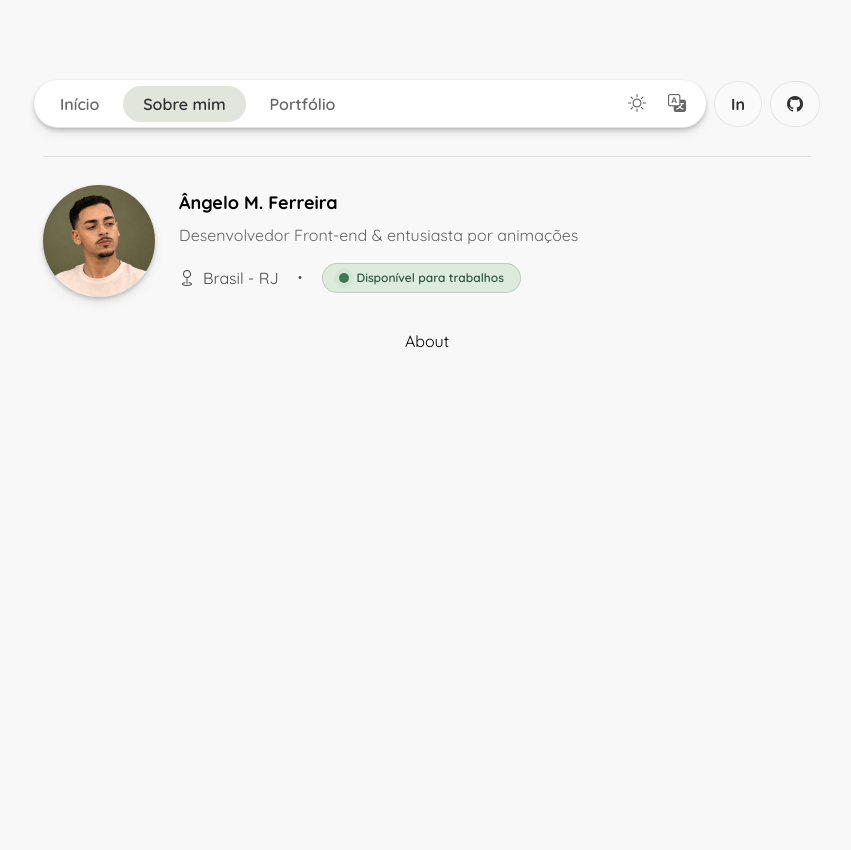
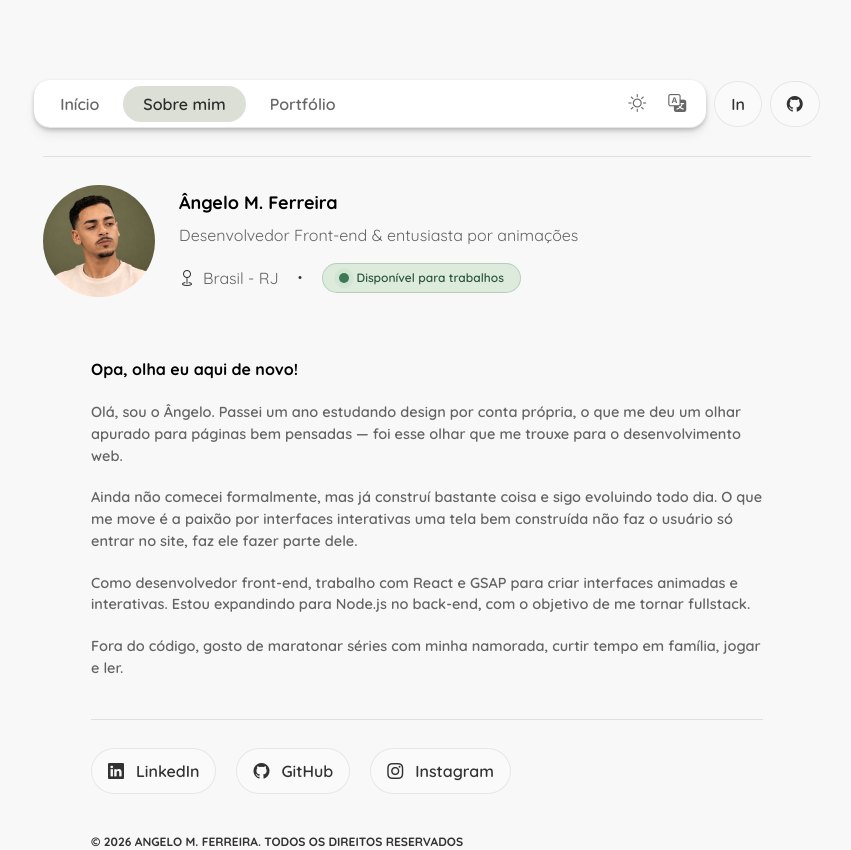
Before and after one commit to devmrqs/devmrqs.com.br, a React (Vite) app: page /about in a window 1280 px wide. Shown: the whole page, without its empty margins (213-1064 px from the left). Before the commit the page ends 800 px from the top, so only its background shows below. Built offline with nearby package versions, Linux system fonts and the light colour scheme.

Commit message:
🎨 style: mudar parâmetros, para os novas classes compartilhadas

```diff
--- a/src/App.jsx
+++ b/src/App.jsx
@@ -15,11 +15,13 @@ function App() {
       <div className="flex justify-start w-3xl">
         <Header />
       </div>
-      <Routes>
-        <Route path="/" element={<Home />} />
-        <Route path="/about" element={<About />} />
-        <Route path="/portfolio" element={<Portfolio />} />
-      </Routes>
+      <div className="w-2xl">
+        <Routes>
+          <Route path="/" element={<Home />} />
+          <Route path="/about" element={<About />} />
+          <Route path="/portfolio" element={<Portfolio />} />
+        </Routes>
+      </div>
     </div>
   );
 }
--- a/src/components/Header.jsx
+++ b/src/components/Header.jsx
@@ -1,25 +1,24 @@
 import perfil from "../assets/perfil.png";
-import { shadowBox } from "../styles/sharedClasses";
 
 const Header = () => {
   return (
-    <div className="flex flex-row justify-start w-3xl mb-8 select-none">
+    <div className="flex flex-row justify-start w-3xl mb-15 select-none">
       <img
         src={perfil}
         alt=""
-        className={`rounded-full select-none h-auto w-28 ${shadowBox}`}
+        className={`rounded-full select-none h-auto w-28`}
       />
       <div className="flex flex-col ml-6 justify-center">
         <h3 className="font-bold text-lg mb-1.5 select-text">
           Ângelo M. Ferreira
         </h3>
-        <p className="font-normal text-base text-[rgba(0,0,0,0.6)] select-text">
+        <p className="font-normal text-base text-blackVLO select-text">
           Desenvolvedor Front-end & entusiasta por animações
         </p>
         <div className="flex justify-start mt-4 items-center select-none">
-          <i className="bi bi-geo mr-2 text-base text-[rgba(0,0,0,0.7)]"></i>
-          <p className="text-[rgba(0,0,0,0.7)] text-base">Brasil - RJ</p>
-          <i className="bi bi-circle-fill text-[3px] text-[rgba(0,0,0,0.7)] ml-5 mr-5"></i>
+          <i className="bi bi-geo mr-2 text-base text-blackLO"></i>
+          <p className="text-blackVLO text-base">Brasil - RJ</p>
+          <i className="bi bi-circle-fill text-[3px] text-blackLO ml-5 mr-5"></i>
           <div className="bg-[rgba(116,187,113,0.2)] flex items-center justify-center gap-2 py-1.5 px-4 rounded-full border-[0.5px] border-[rgb(44,85,62,0.2)] duration-500">
             <span className="relative flex h-2.5 w-2.5">
               <span className="animate-ping absolute h-full w-full rounded-full bg-[rgb(62,121,87)] opacity-75"></span>
--- a/src/components/Navbar.jsx
+++ b/src/components/Navbar.jsx
@@ -10,14 +10,14 @@ import ThemeSwitcher from "./ThemeSwitcher";
 const Navbar = () => {
   const linkClasses = ({ isActive }) =>
     isActive
-      ? "bg-[rgb(135,150,118,0.25)] px-5 py-1.5 -my-2 rounded-full duration-500 text-[rgba(0,0,0,0.8)]"
-      : "px-3 py-2 -my-2 rounded-full hover:text-[rgba(0,0,0,0.8)] duration-500";
+      ? "bg-mossLO px-5 py-1.5 -my-2 rounded-full duration-500 text-blackLO"
+      : "px-3 py-2 -my-2 rounded-full duration-500";
 
   return (
     <div className="flex flex-col select-none justify-center items-center">
-      <div className="flex flex-row mt-20 justify-between items-center gap-2 select-none mb-7">
+      <div className="flex flex-row mt-20 justify-between items-center gap-2 mb-7">
         <nav
-          className={`bg-white flex justify-between items-center gap-4 rounded-full p-2.5 w-2xl text-[rgba(0,0,0,0.6)] ${shadowBox}`}
+          className={`bg-white flex justify-between items-center gap-4 rounded-2xl p-2.5 w-2xl text-blackVLO ${shadowBox}`}
         >
           <div className="flex gap-3 font-semibold ml-1 text-base justify-center items-center">
             <NavLink to="/" className={linkClasses}>
@@ -50,7 +50,7 @@ const Navbar = () => {
           rel="noopener noreferrer"
         ></a>
       </div>
-      <div className="h-px bg-[rgba(0,0,0,0.1)] w-3xl mb-7"></div>
+      <div className="h-px bg-blackLine w-3xl mb-7"></div>
     </div>
   );
 };
--- a/src/index.css
+++ b/src/index.css
@@ -5,6 +5,12 @@
 
 @theme {
   --font-sans: "Quicksand", sans-serif;
+
+  /* Colors */
+  --color-mossLO: rgb(135, 150, 118, 0.3); /* Moss Low Opacity */
+  --color-blackLO: rgba(0, 0, 0, 0.8); /* Black Low Opacity */
+  --color-blackVLO: rgba(0, 0, 0, 0.6); /* Black Very Low Opacity */
+  --color-blackLine: rgba(0, 0, 0, 0.1); /* Black Line */
 }
 
 ::selection {
--- a/src/pages/About.jsx
+++ b/src/pages/About.jsx
@@ -1,9 +1,38 @@
+import Footer from "../components/Footer";
 import { usePageTitle } from "../hooks/usePageTitle";
 
 const About = () => {
   usePageTitle("Ângelo Ferreira | About");
 
-  return <div>About</div>;
+  return (
+    <div>
+      <div className="flex flex-col gap-5">
+        <h1 className="text-base font-bold">Opa, olha eu aqui de novo!</h1>
+        <p className="text-[14.5px] font-semibold text-blackVLO">
+          Olá, sou o Ângelo. Passei um ano estudando design por conta própria, o
+          que me deu um olhar apurado para páginas bem pensadas — foi esse olhar
+          que me trouxe para o desenvolvimento web.
+        </p>
+        <p className="text-[14.5px] font-semibold text-blackVLO">
+          Ainda não comecei formalmente, mas já construí bastante coisa e sigo
+          evoluindo todo dia. O que me move é a paixão por interfaces
+          interativas uma tela bem construída não faz o usuário só entrar no
+          site, faz ele fazer parte dele.
+        </p>
+        <p className="text-[14.5px] font-semibold text-blackVLO">
+          Como desenvolvedor front-end, trabalho com React e GSAP para criar
+          interfaces animadas e interativas. Estou expandindo para Node.js no
+          back-end, com o objetivo de me tornar fullstack.
+        </p>
+        <p className="text-[14.5px] font-semibold text-blackVLO">
+          Fora do código, gosto de maratonar séries com minha namorada, curtir
+          tempo em família, jogar e ler.
+        </p>
+        <div className="h-px bg-blackLine w-2xl mb-7 mt-5 select-none"></div>
+      </div>
+      <Footer />
+    </div>
+  );
 };
 
 export default About;
--- a/src/pages/Home.jsx
+++ b/src/pages/Home.jsx
@@ -1,9 +1,44 @@
+import Footer from "../components/Footer";
 import { usePageTitle } from "../hooks/usePageTitle";
 
 const Home = () => {
   usePageTitle("Ângelo Ferreira | Front-end Developer & Designer");
 
-  return <div>Home</div>;
+  return (
+    <div>
+      <div className="flex flex-col gap-5">
+        <h1 className="text-base font-bold">Prazer, me chamo Ângelo!</h1>
+        <p className="text-[14.5px] font-semibold text-blackVLO">
+          Sou desenvolvedor frontend e com foco em interfaces animadas e
+          interativas, como o rebrand da{" "}
+          <a
+            href="https://flordamata.vercel.app/"
+            target="_blank"
+            rel="noopener noreferrer"
+            className="font-bold text-black"
+          >
+            Flor da Mata.
+          </a>
+        </p>
+        <p className="text-[14.5px] font-semibold text-blackVLO">
+          Meu foco hoje é desenvolvimento web, trabalhando com{" "}
+          <span className="italic">
+            JavaScript, React, Node.js, Vite, GSAP e Tailwind CSS.
+          </span>
+        </p>
+        <p className="text-[14.5px] font-semibold text-blackVLO">
+          Atualmente estou disponível para novas oportunidades.
+        </p>
+        <div>
+          <a href="" className="font-bold text-black text-[15px] select-none">
+            Entre em contato.
+          </a>
+        </div>
+        <div className="h-px bg-blackLine w-2xl mb-7 mt-5 select-none"></div>
+      </div>
+      <Footer />
+    </div>
+  );
 };
 
 export default Home;
--- a/src/pages/Portfolio.jsx
+++ b/src/pages/Portfolio.jsx
@@ -1,9 +1,27 @@
+import Footer from "../components/Footer";
+import Projects from "../components/Projects";
 import { usePageTitle } from "../hooks/usePageTitle";
 
 const Portfolio = () => {
   usePageTitle("Ângelo Ferreira | Portfólio");
 
-  return <div>Portfolio</div>;
+  return (
+    <div>
+      <div className="flex flex-col gap-5">
+        <h1 className="text-base font-bold">
+          Projetos que venho desenvolvendo.
+        </h1>
+        <Projects
+          href="https://flordamata.vercel.app/"
+          icon="bi-flower3"
+          title="Flor da Mata"
+          label="Site institucional para distribuidora de produtos naturais"
+        />
+        <div className="h-px bg-blackLine w-2xl mb-7 mt-5 select-none"></div>
+      </div>
+      <Footer />
+    </div>
+  );
 };
 
 export default Portfolio;
--- a/src/styles/sharedClasses.js
+++ b/src/styles/sharedClasses.js
@@ -2,9 +2,9 @@ export const shadowBox =
   "shadow-[0px_2px_4px_rgba(0,0,0,0.2),0px_7px_13px_-3px_rgba(0,0,0,0.1),0px_-1px_0px_inset_rgba(0,0,0,0.1)]";
 
 export const hoverShadowBox =
-  "hover:shadow-[0px_2px_4px_rgba(0,0,0,0.2),0px_7px_13px_-3px_rgba(0,0,0,0.1),0px_-1px_0px_inset_rgba(0,0,0,0.1)]";
+  "hover:shadow-[0px_2px_4px_rgba(0,0,0,0.2),0px_7px_13px_-3px_rgba(0,0,0,0.1)]";
 
-export const roundButtonClasses = `bg-[rgba(255,255,255,0.3)] px-4 py-2.5 border-[0.5px] border-[rgba(0,0,0,0.08)] text-[rgb(0,0,0,0.8)] text-base rounded-full hover:scale-110 hover:bg-white duration-500 font-bold ${hoverShadowBox}`;
+export const roundButtonClasses = `bg-[rgba(255,255,255,0.3)] px-4 py-2.5 border-[0.5px] border-[rgba(0,0,0,0.08)] text-[rgb(0,0,0,0.8)] text-base rounded-full hover:scale-100 hover:bg-white duration-500 font-semibold ${hoverShadowBox}`;
 
 export const themeButtonClasses = `w-full flex items-center gap-2.5 px-4 py-2 text-base hover:bg-[rgba(0,0,0,0.05)] hover:rounded-full duration-300`;
 
```
